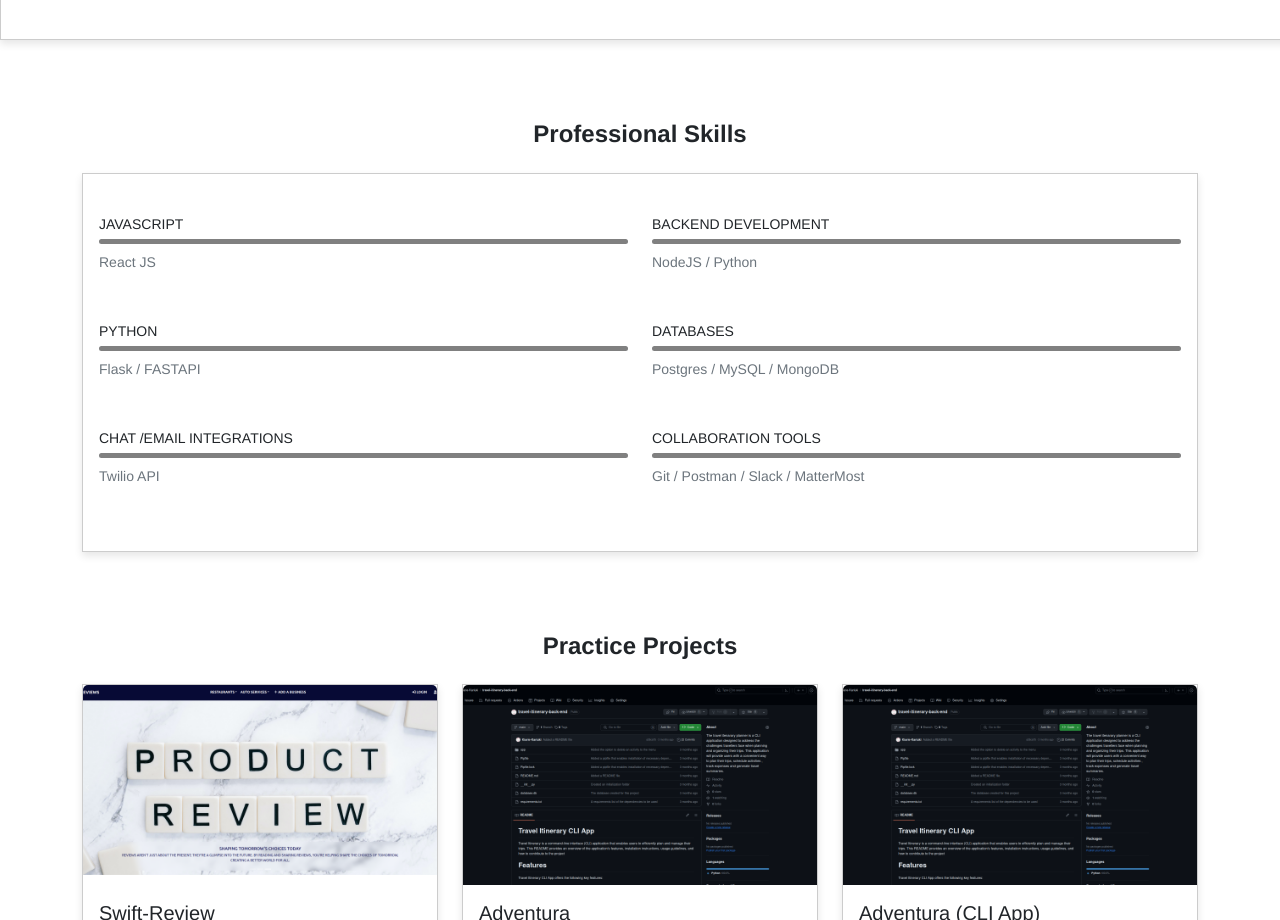
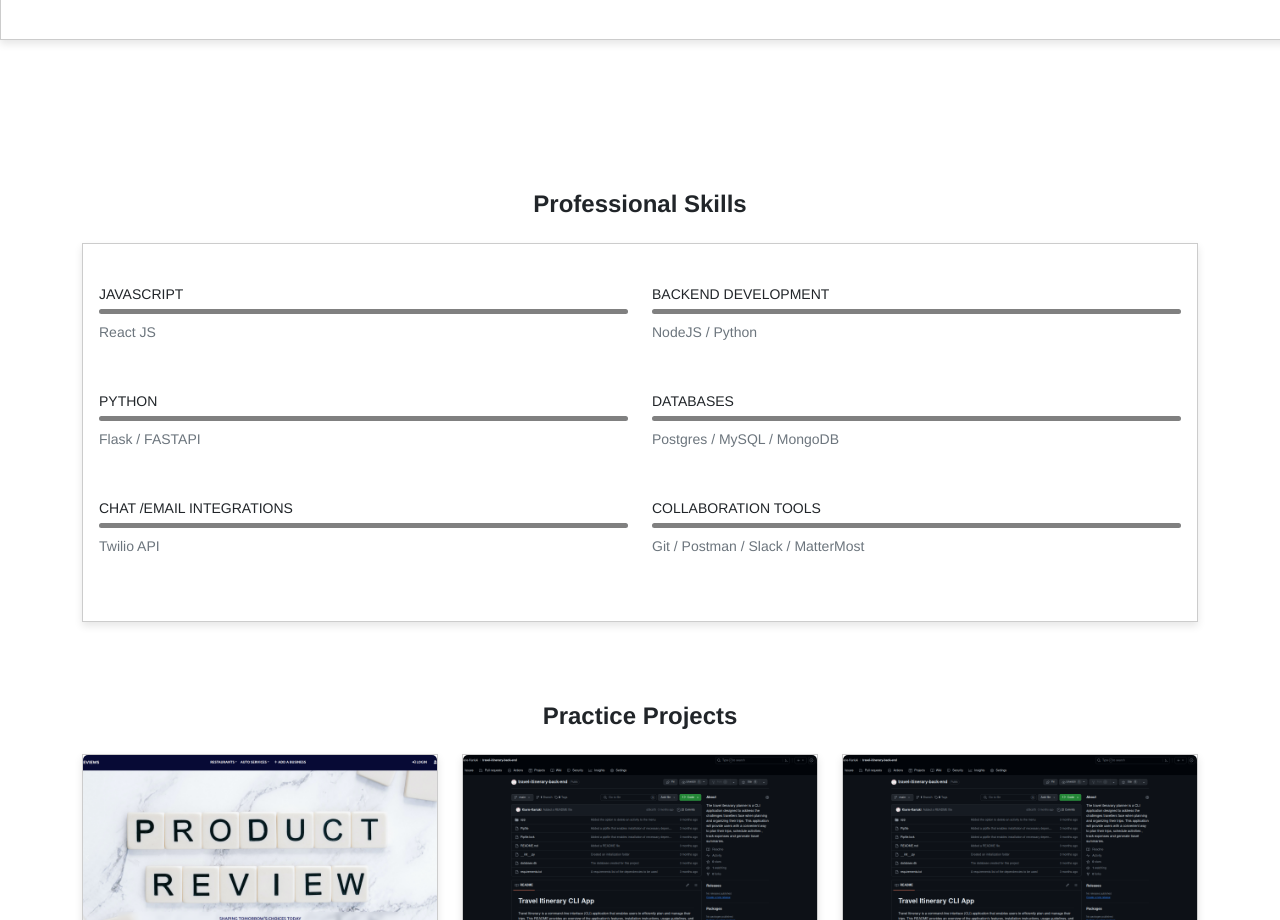
Before and after one commit to Kiarie-Kariuki/Portfolio, a React (Create React App) app: page / in a window 1280 px wide. Shown: the part 1060-1980 px from the top of the page. Built offline with nearby package versions, Linux system fonts and the light colour scheme.

Commit message:
Changed some stylings

```diff
--- a/src/components/Professional.js
+++ b/src/components/Professional.js
@@ -3,7 +3,7 @@ import 'bootstrap/dist/css/bootstrap.min.css';
 const Professional = () => {
   return (
 
-    <div class="container" id='skill'>
+    <div class="container" id='skill' style={{paddingTop: '70px'}}>
         <div class="h4 text-center mb-4 title fw-bold">Professional Skills</div>
         <div class="card aos-init aos-animate" data-aos="fade-up" data-aos-anchor-placement="top-bottom " style={{border: '1px solid #ccc', borderRadius: '0', boxShadow: '0 4px 8px rgb(0, 0, 0, 0.1)'}}>
             <div class="card-body">
```
